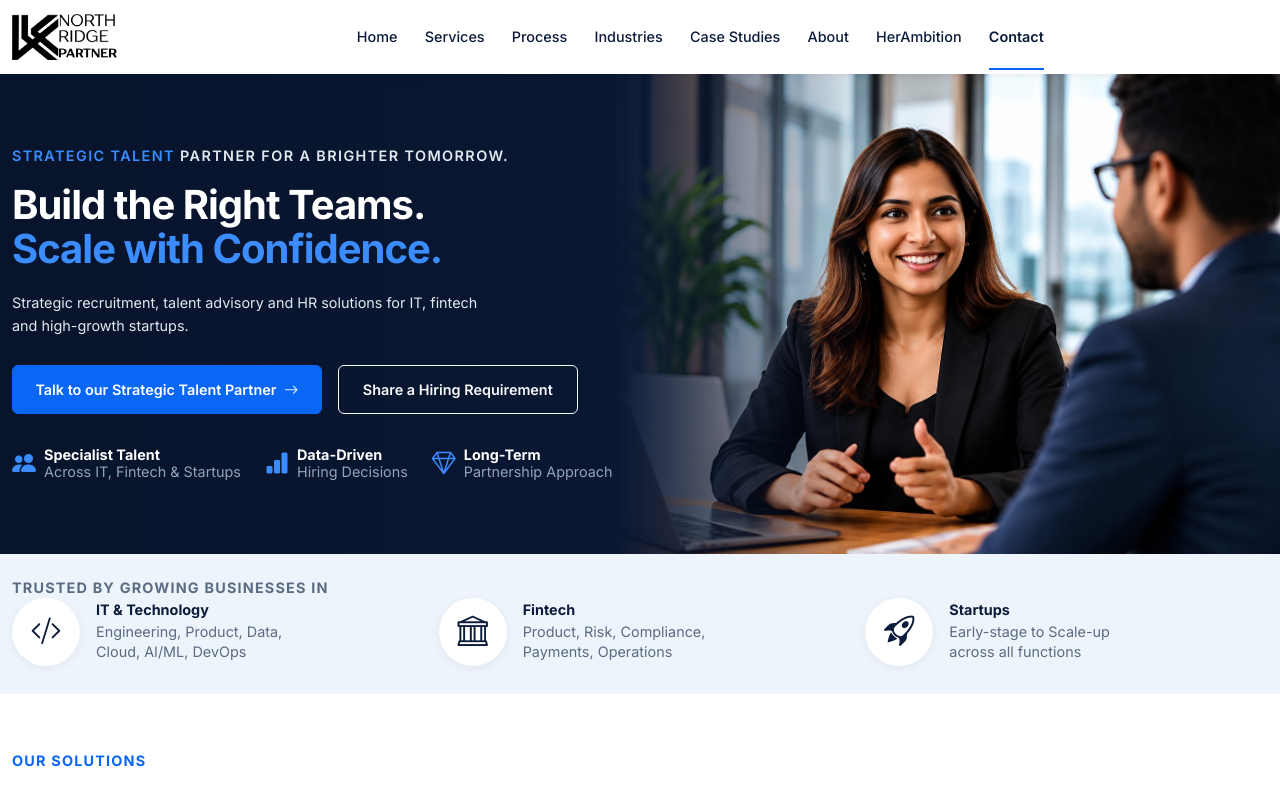
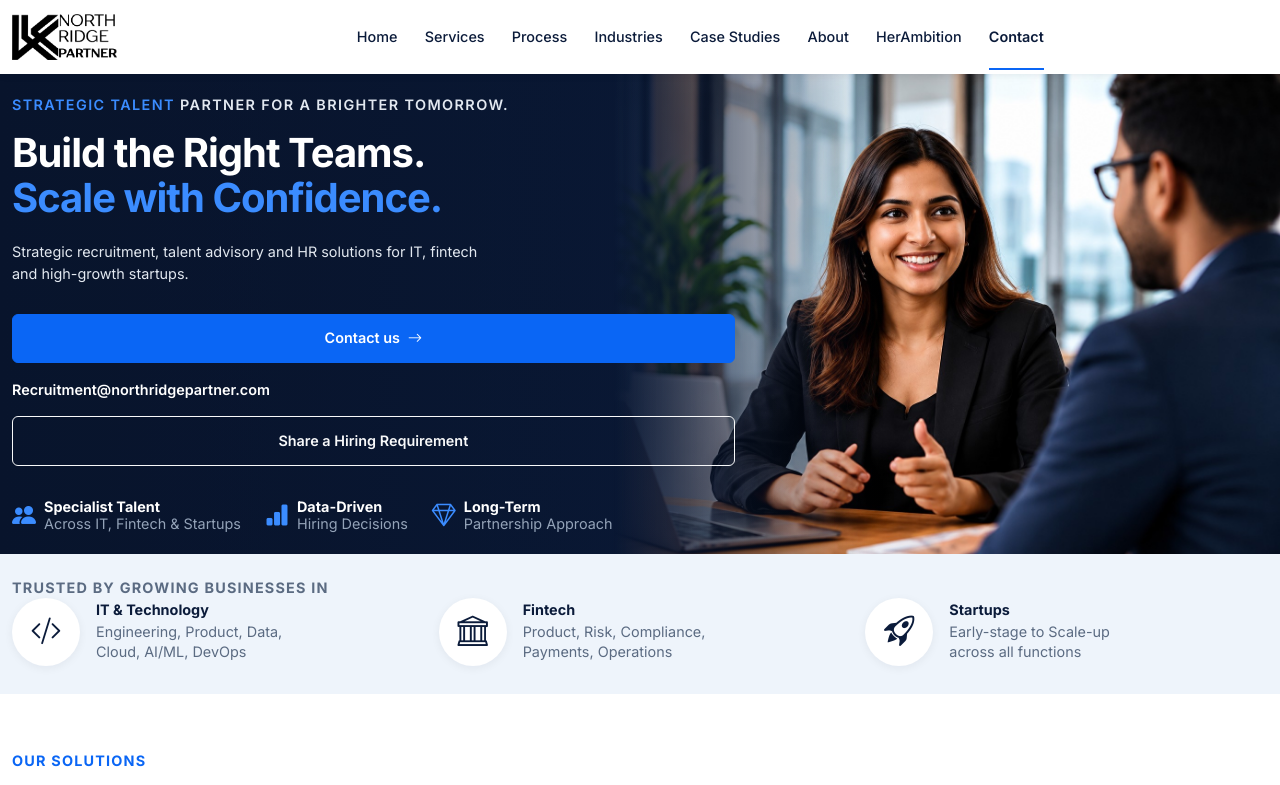
Before and after one commit to Bineesh627/NorthRidgePartner, a React (Vite) app: page / in a window 1280 px wide. Shown: the top 785 px of the page. Built offline with nearby package versions, Linux system fonts and the light colour scheme.

Commit message:
Replace discovery CTA with contact email CTA for recruitment inquiries

```diff
--- a/src/components/Hero.jsx
+++ b/src/components/Hero.jsx
@@ -1,5 +1,5 @@
 import heroImg from '../assets/hero.jpg';
-import { DISCOVERY_CALL_MAILTO, HIRING_MAILTO, handleDiscoveryCallClick, handleHiringClick } from '../utils/discoveryCall';
+import { HIRING_MAILTO, handleHiringClick } from '../utils/discoveryCall';
 import { HERO_STATS } from '../data/content';
 
 export default function Hero() {
@@ -28,11 +28,12 @@ export default function Hero() {
               high-growth startups.
             </p>
 
-            <div className="d-flex flex-wrap gap-3 mb-4">
-              <a href={DISCOVERY_CALL_MAILTO} className="btn btn-primary btn-rect" onClick={handleDiscoveryCallClick}>
-                Talk to our Strategic Talent Partner <i className="bi bi-arrow-right ms-1"></i>
+            <div className="d-flex flex-column flex-wrap gap-3 mb-4">
+              <a href="mailto:Recruitment@northridgepartner.com" className="btn btn-primary btn-rect w-auto">
+                Contact us <i className="bi bi-arrow-right ms-1"></i>
               </a>
-              <a href={HIRING_MAILTO} className="btn btn-outline-light btn-rect px-4" onClick={handleHiringClick}>
+              <div className="text-white fw-semibold">Recruitment@northridgepartner.com</div>
+              <a href={HIRING_MAILTO} className="btn btn-outline-light btn-rect px-4 w-auto" onClick={handleHiringClick}>
                 Share a Hiring Requirement
               </a>
             </div>
```
